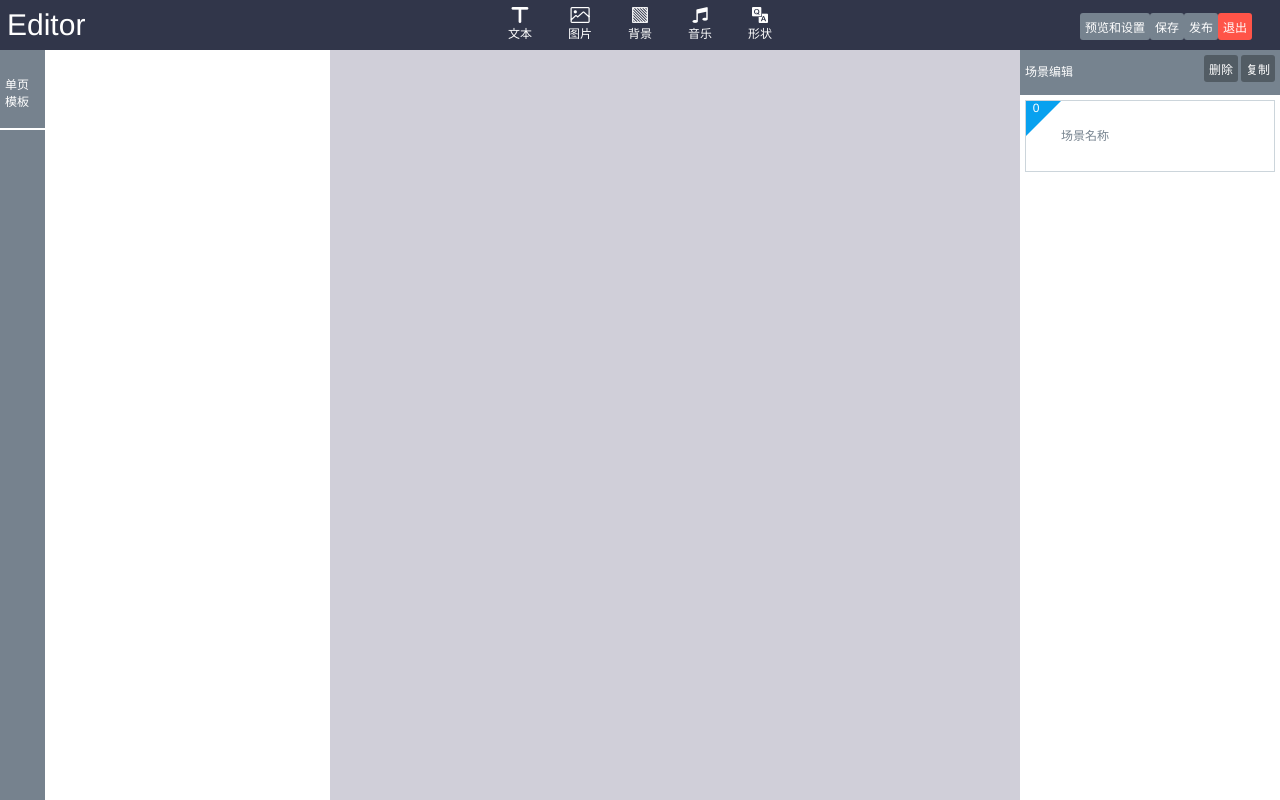
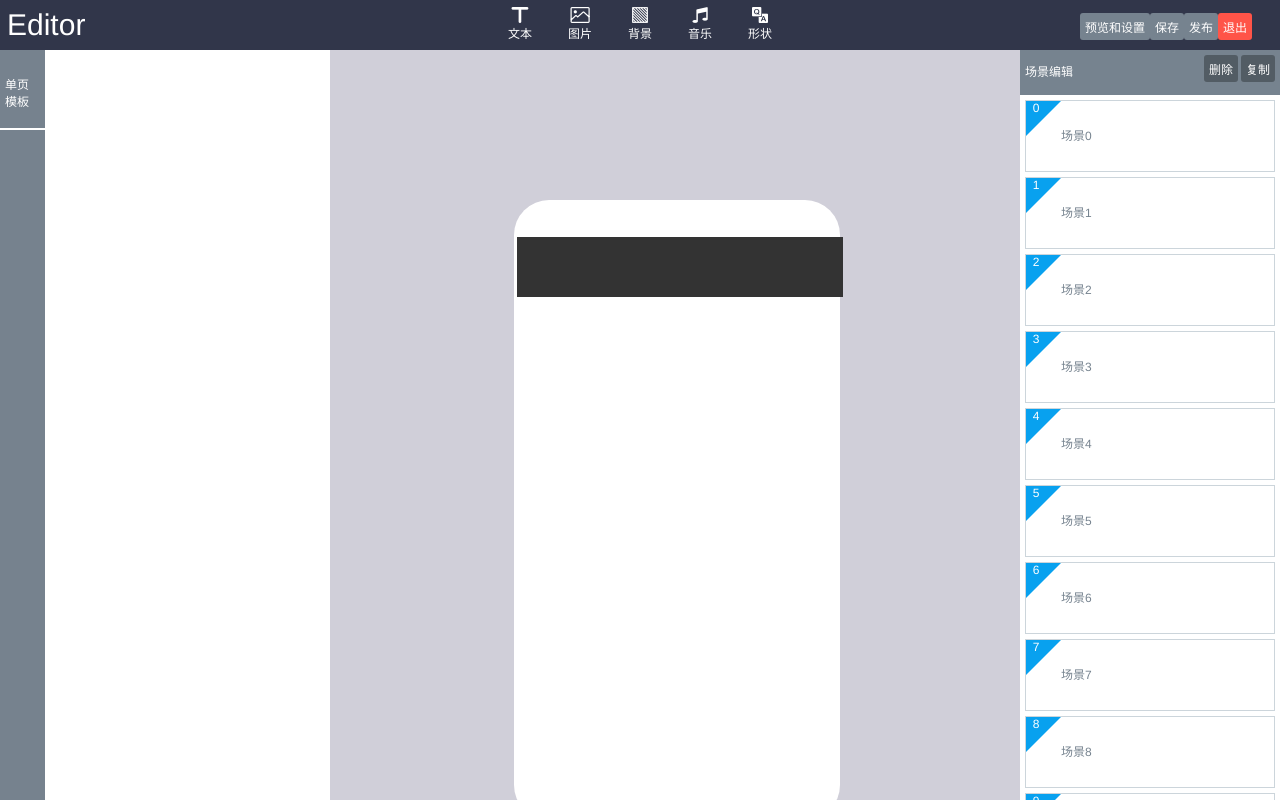
Before and after one commit to qq386232894/h5-editor, a Vue app: page /#/ in a window 1280 px wide. Built offline with nearby package versions, Linux system fonts and the light colour scheme.

Commit message:
增加工作空间中的手机的部分样式

```diff
--- a/src/modules/editor/componentEditor/ComponentEditor.vue
+++ b/src/modules/editor/componentEditor/ComponentEditor.vue
@@ -28,7 +28,12 @@
     beforeMount: function () {
 //      todo 模拟数据，记得删除
       if (this.project.scenes.length == 0) {
-        this.project.scenes.push(new Scene());
+        for(let index = 0;index < 10;index ++){
+          let scene = new Scene();
+          scene.config.name = `场景${index}`;
+          scene.config.id = index;
+          this.project.scenes.push(scene);
+        }
       }
     },
     mounted: function () {
--- a/src/modules/editor/componentEditor/sceneEditor/SceneEditor.vue
+++ b/src/modules/editor/componentEditor/sceneEditor/SceneEditor.vue
@@ -1,17 +1,63 @@
 <template>
-    <div>
-        组件编辑器
+  <div class="gls-scene-editor">
+    <!--为了居中-->
+    <div class="center">
+      <div class="phone">
+        <div class="header">
+          <span class="menu"></span>
+          <span class="horn"></span>
+          <span class="battery"></span>
+          <div class="title"></div>
+        </div>
+        <div class="editor"></div>
+      </div>
+      <div class="control-bar"></div>
     </div>
+  </div>
 </template>
 
 <script>
-    export default {
-        name: 'gls-scene-editor',
-        data() {
-            return {}
-        }
+  export default {
+    name: 'gls-scene-editor',
+    data() {
+      return {}
     }
+  }
 </script>
 
-<style scoped>
+<style scoped lang="scss">
+  @import "../../common/scss/index.scss";
+
+  .gls-scene-editor {
+    overflow: auto;
+    height: 100%;
+    position: fixed !important;
+    top: $header_height;
+    bottom: 0;
+    left: 333px;
+    right: 260px;
+  }
+
+  .center {
+    width: 326px;
+    height: 620px;
+    margin: 150px auto;
+    position: relative;
+  }
+
+  .phone{
+    border-radius: 35px;
+    background-color: #FFFFFF;
+    width: 100%;
+    height: 100%;
+    position: relative;
+    .header{
+      position: relative;
+      left:3px;
+      top:37px;
+      right:30px;
+      height:60px;
+      background-color: #333333;
+    }
+  }
 </style>
--- a/src/modules/editor/core/scene/Scene.js
+++ b/src/modules/editor/core/scene/Scene.js
@@ -4,6 +4,10 @@
 import {SceneConfig} from "./SceneConfig";
 
 export class Scene {
+  /**
+   * 场景设置
+   * @type {SceneConfig}
+   */
   config = new SceneConfig();
   initFromJson(){
 
```
